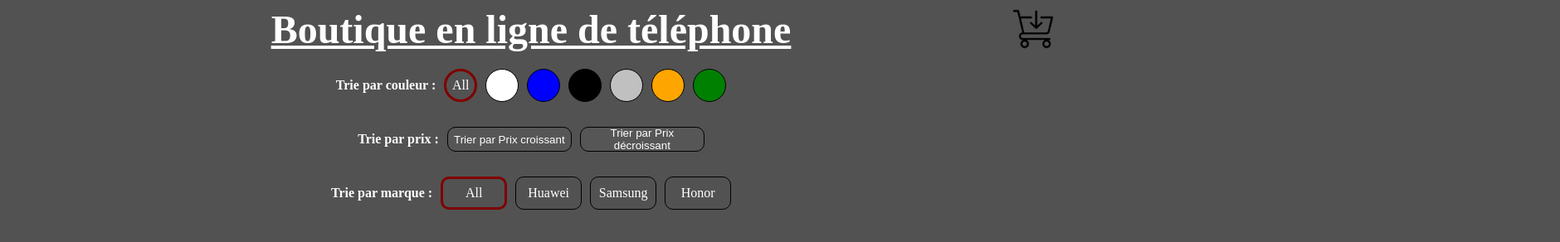
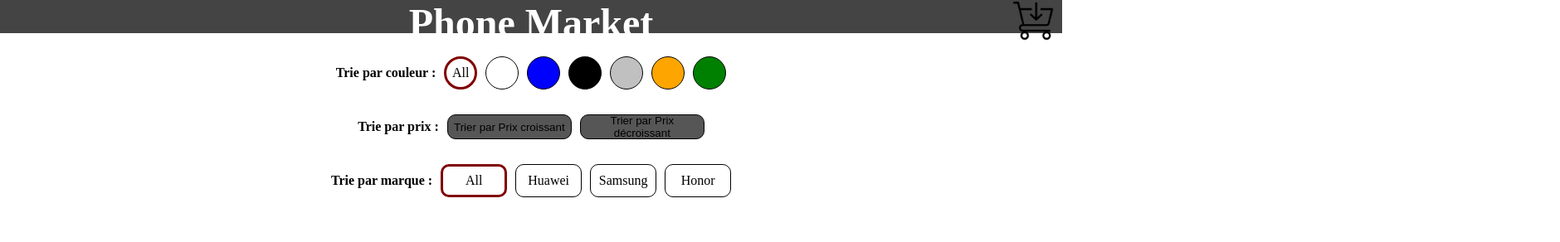
Before and after one commit to BUSTERDAY/ROSSI_MONFORTE_shopping_app, a plain HTML site: page frontend/index.html in a window 1280 px wide. Shown: the whole page at 83% size, 1880 px wide, since content can reach past the window. Drawn offline with Linux system fonts and the light colour scheme; no server answers.

Commit message:
changement couleur and header index

```diff
--- a/frontend/css/detail.css
+++ b/frontend/css/detail.css
@@ -30,12 +30,12 @@
     background: white;
     position: absolute;
     top: 0 ;
-    right: -500px;
     width: 500px;
     height: 90vh;
     max-width: 100vw;
     z-index: 9;
     padding-top: 80px;
+    display: none;
 }
 .cart-item{
     display: flex;
@@ -49,6 +49,7 @@
 
 .open-cart{
     right: 0;
+    display: block;
 }
 
 .article{
--- a/frontend/css/style.css
+++ b/frontend/css/style.css
@@ -8,7 +8,18 @@
     flex-direction: column;
     align-items: center;
     justify-content: center;
-    background-color: rgb(82, 82, 82);
+    color: black;
+}
+header{
+    height: 5vh;
+    background-color: #444444;
+    position: absolute;
+    width: 100%;
+    color: white;
+    display: flex;
+    justify-content: center;
+    top: 0;
+
 }
 
 .CardByIndex{
@@ -36,26 +47,21 @@
 h1{
     font-size: 3rem;
     margin: 0;
-    color: white;
-    text-decoration: underline;
-}
+  }
 
 h2{
     font-size: 2rem;
     margin: 0;
-    color: white;
 }
 
 h3{
     font-size: 1.5rem;
     margin: 0;
-    color: white;
 }
 
 h4{
     font-size: 1rem;
     margin: 0;
-    color: white;
 }
 
 .sortByColors{
@@ -86,6 +92,7 @@
 }
 
 .color-picker-ctn{
+    padding-top: 5vh;
     margin: 10px 0;
     display: flex;
     gap:10px;
@@ -102,7 +109,6 @@
     display: flex;
     justify-content: center;
     align-items: center;
-    color: white;
 }
 
 .price{
@@ -114,7 +120,6 @@
     justify-content: center;
     background-color: rgb(87, 86, 86);
     align-items: center;
-    color: white;
 }
 
 .rectangle{
@@ -125,7 +130,6 @@
     display: flex;
     justify-content: center;
     align-items: center;
-    color: white;
 }
 
 .blue{background-color: blue;}
@@ -194,22 +198,23 @@
     width: 50px;
     height: 50px;
     right: 10px;
-    top: 10px;
+    top: 0;
     z-index: 10;
 }
 .cart-ctn{
-    background: rgb(82, 82, 82);
+    background: white;
     position: absolute;
     top: 0 ;
-    right: -600px;
-    width: 600px;
-    height: 100vh;
+    width: 500px;
+    height: 90vh;
     max-width: 100vw;
     z-index: 9;
     padding-top: 80px;
+    display: none;
 }
 .open-cart{
     right: 0;
+    display: block;
 }
 
 .cart-item{
@@ -240,5 +245,4 @@
 }
 
 .priceswithreduction{
-    color :white;
 }
--- a/frontend/index.html
+++ b/frontend/index.html
@@ -13,25 +13,26 @@
 </head>
 
 <body>
-
+<header>
+    <h1>
+        Phone Market
+    </h1>
+</header>
 <div class="title">
 
-            <h1>
-                Boutique en ligne de téléphone
-            </h1>
 
     <img class="cart-icon" src="images/logo/cart.png" alt="logo">
     <div class="cart-ctn">
 
     </div>
 
-            <div class ="color-picker-ctn">
+    <div class="color-picker-ctn">
 
         <div class="sortByColors">
             <h4>
                 Trie par couleur :
             </h4>
-                    <div class=" pickers round all selected"> All </div>
+            <div class=" pickers round all selected"> All</div>
             <div class=" pickers round white" data-color="white"></div>
             <div class=" pickers round blue" data-color="blue"></div>
             <div class=" pickers round black" data-color="black"></div>
@@ -52,10 +53,10 @@
             <h4>
                 Trie par marque :
             </h4>
-                    <div class="brands rectangle all selected"> All </div>
-                    <div class="brands rectangle Huawei"> Huawei </div>
-                    <div class="brands rectangle Samsung"> Samsung </div>
-                    <div class="brands rectangle Honor"> Honor </div>
+            <div class="brands rectangle all selected"> All</div>
+            <div class="brands rectangle Huawei"> Huawei</div>
+            <div class="brands rectangle Samsung"> Samsung</div>
+            <div class="brands rectangle Honor"> Honor</div>
         </div>
 
     </div>
```
Lines whose indentation alone changed are shown as unchanged.
